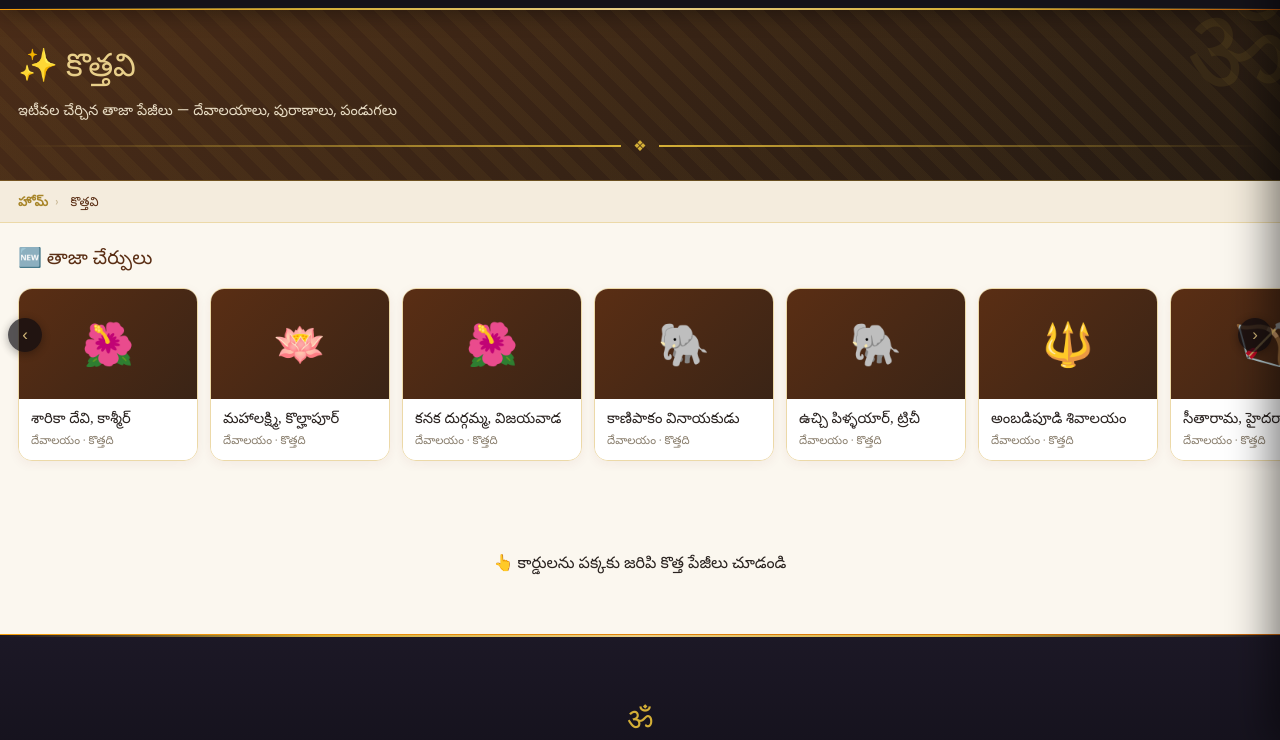
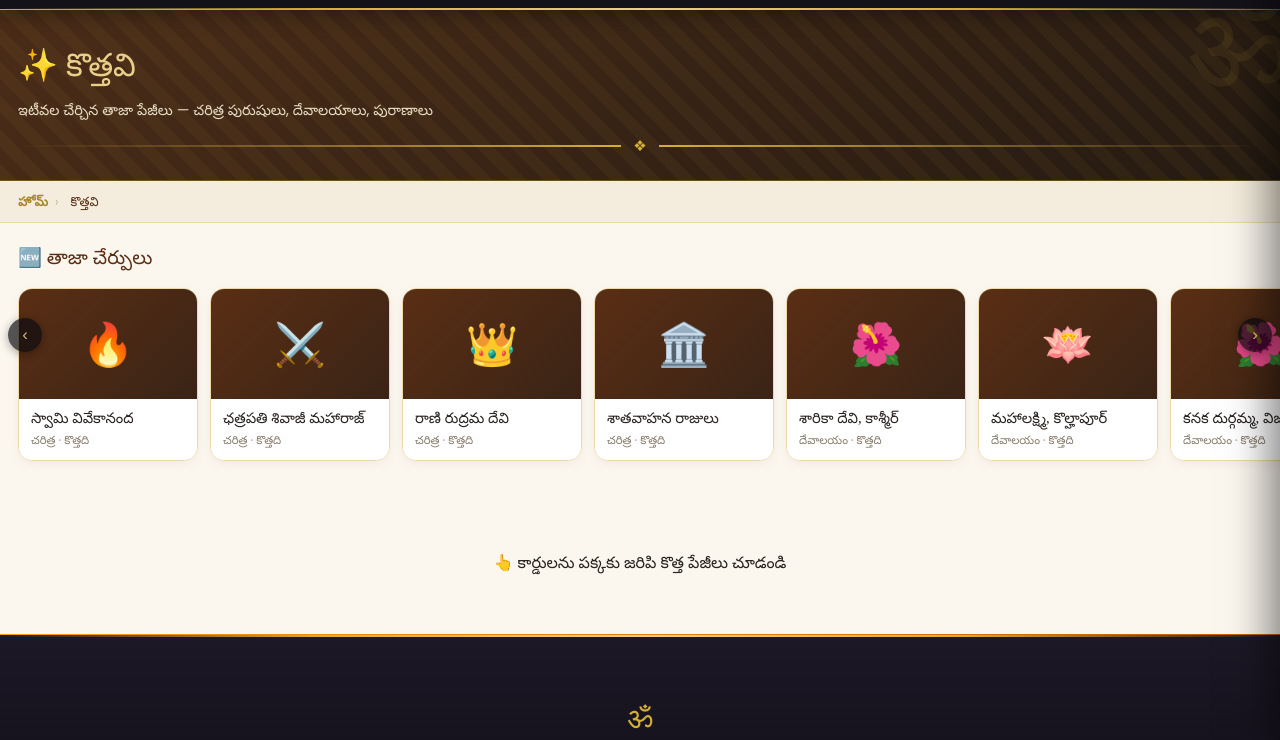
Before and after one commit to vasumsit/manahindu, a plain HTML site: page pages/latest.html in a window 1280 px wide. Shown: the part 54-794 px from the top of the page. Drawn offline with Linux system fonts and the light colour scheme; no server answers; a web font is replaced by a local one.

Commit message:
add or update

```diff
--- a/pages/latest.html
+++ b/pages/latest.html
@@ -16,7 +16,7 @@
 <body>
 <div id="site-header"></div>
 <div id="mh-hero"></div>
-<script>window.MHPage={"title":"✨ కొత్తవి","sub":"ఇటీవల చేర్చిన తాజా పేజీలు — దేవాలయాలు, పురాణాలు, పండుగలు","breadcrumb":[{"label":"హోమ్","href":"../index.html"},{"label":"కొత్తవి"}]};</script>
+<script>window.MHPage={"title":"✨ కొత్తవి","sub":"ఇటీవల చేర్చిన తాజా పేజీలు — చరిత్ర పురుషులు, దేవాలయాలు, పురాణాలు","breadcrumb":[{"label":"హోమ్","href":"../index.html"},{"label":"కొత్తవి"}]};</script>
 
 <div class="row-sec">
 <div class="row-head"><h2>🆕 తాజా చేర్పులు</h2></div>
@@ -24,6 +24,10 @@
 <button class="row-arrow l" onclick="this.parentNode.querySelector('.row').scrollBy({left:-330,behavior:'smooth'})" aria-label="ఎడమ">‹</button>
 <button class="row-arrow r" onclick="this.parentNode.querySelector('.row').scrollBy({left:330,behavior:'smooth'})" aria-label="కుడి">›</button>
 <div class="row">
+<a class="rcard" href="hinduism/swami-vivekananda/index.html"><div class="rc-img">🔥</div><div class="rc-body"><div class="rc-ti">స్వామి వివేకానంద</div><div class="rc-st">చరిత్ర · కొత్తది</div></div></a>
+<a class="rcard" href="hinduism/chhatrapati-shivaji/index.html"><div class="rc-img">⚔️</div><div class="rc-body"><div class="rc-ti">ఛత్రపతి శివాజీ మహారాజ్</div><div class="rc-st">చరిత్ర · కొత్తది</div></div></a>
+<a class="rcard" href="hinduism/rani-rudrama-devi/index.html"><div class="rc-img">👑</div><div class="rc-body"><div class="rc-ti">రాణి రుద్రమ దేవి</div><div class="rc-st">చరిత్ర · కొత్తది</div></div></a>
+<a class="rcard" href="hinduism/satavahana-kings/index.html"><div class="rc-img">🏛️</div><div class="rc-body"><div class="rc-ti">శాతవాహన రాజులు</div><div class="rc-st">చరిత్ర · కొత్తది</div></div></a>
 <a class="rcard" href="temples/detail/sharika-kashmir.html"><div class="rc-img">🌺</div><div class="rc-body"><div class="rc-ti">శారికా దేవి, కాశ్మీర్</div><div class="rc-st">దేవాలయం · కొత్తది</div></div></a>
 <a class="rcard" href="temples/detail/mahalakshmi-kolhapur.html"><div class="rc-img">🪷</div><div class="rc-body"><div class="rc-ti">మహాలక్ష్మి, కొల్హాపూర్</div><div class="rc-st">దేవాలయం · కొత్తది</div></div></a>
 <a class="rcard" href="temples/detail/kanaka-durga.html"><div class="rc-img">🌺</div><div class="rc-body"><div class="rc-ti">కనక దుర్గమ్మ, విజయవాడ</div><div class="rc-st">దేవాలయం · కొత్తది</div></div></a>
```
